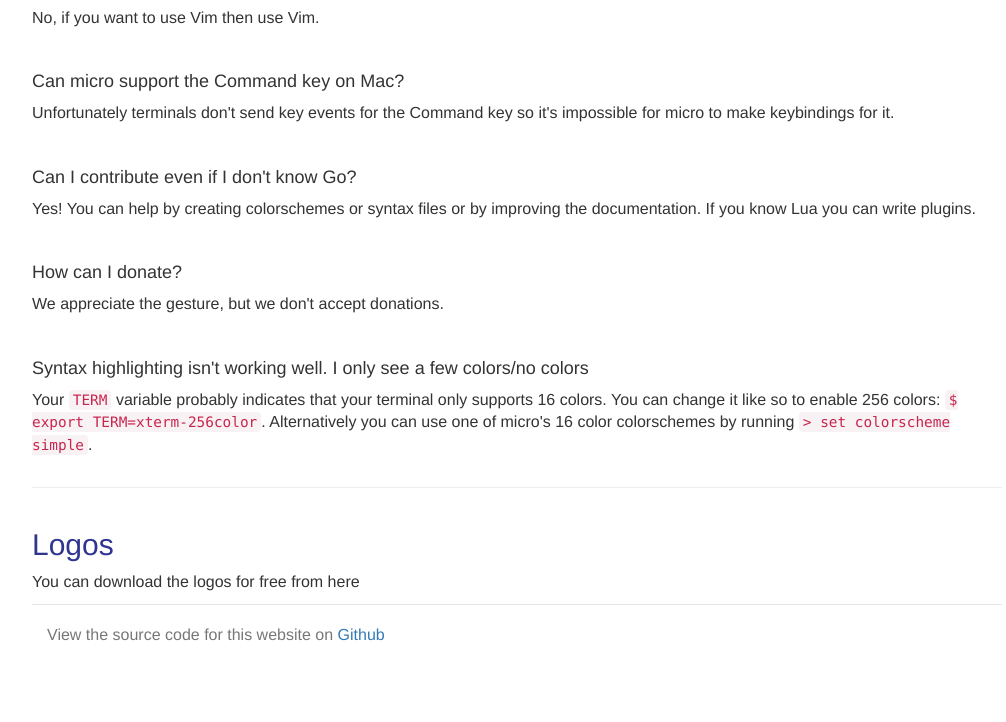
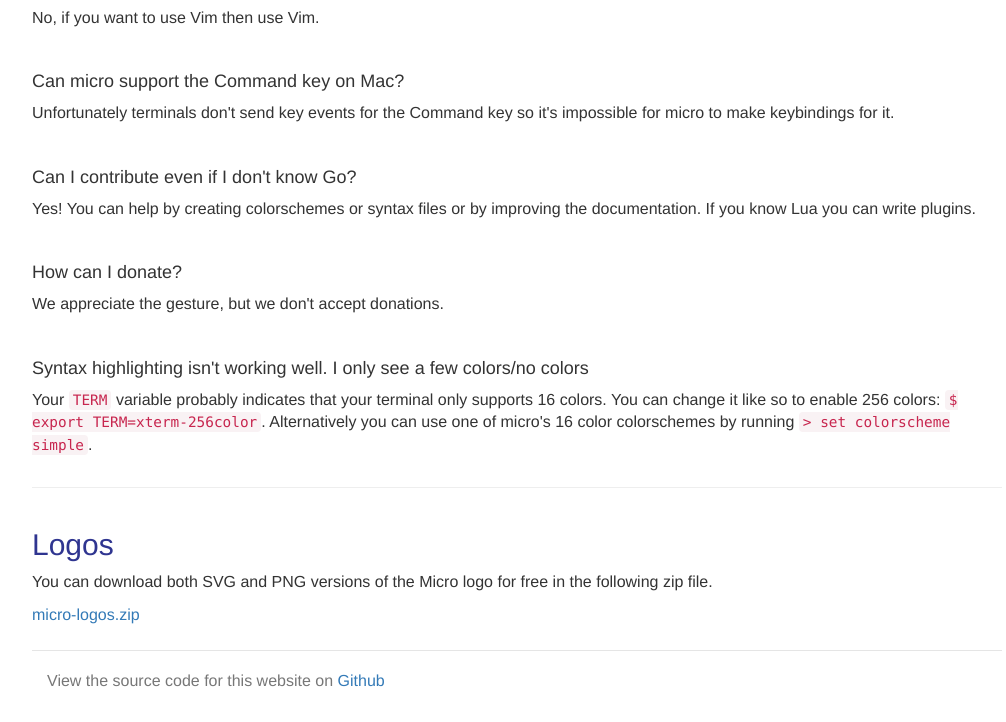
Before and after one commit to micro-editor/micro-editor.github.io, a plain HTML site: page about.html in a window 1280 px wide. Shown: the part 765-1487 px from the top of the page, without its empty margins (123-1129 px from the left). Before the commit the page ends 1442 px from the top, so only its background shows below. Drawn offline with nearby package versions, Linux system fonts and the light colour scheme.

Commit message:
Add logos

```diff
--- a/about.html
+++ b/about.html
@@ -109,9 +109,12 @@
                         <div class="heading">
                             <h2>Logos</h2>
                         </div>
-                        <p>You can download the logos for free from here</p>
+                        <p>You can download both SVG and PNG versions of the Micro logo for free in the following zip file.</p>
+
+                        <a href="micro-logos.zip">micro-logos.zip</a>
                     </div>
                 </div>
+                <br>
 
                 <footer class="footer">
                     <p>View the source code for this website on <a href="https://github.com/micro-editor/micro-editor.github.io">Github</a></p>
```
Also changed, not shown: 1 other file.
